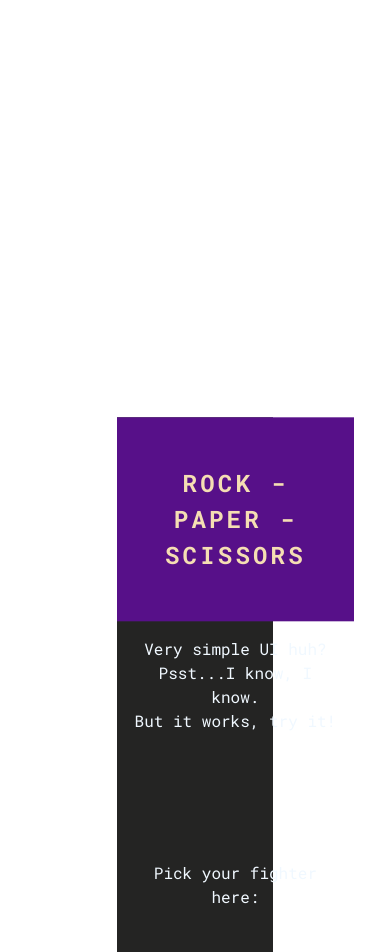
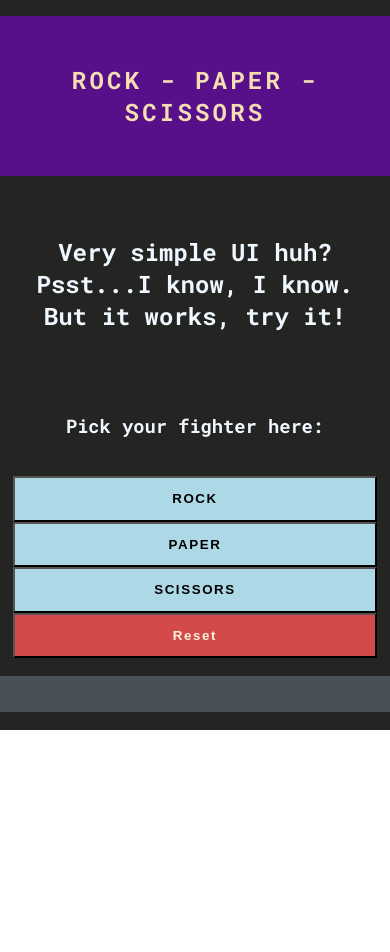
Before and after one commit to rogue-shark/rock_paper_scissors, a plain HTML site: page index.html in a window 390 px wide. Shown: the top 952 px of the page. After the commit the page ends 844 px from the top, so only its background shows below. Drawn offline with nearby package versions, Linux system fonts and the light colour scheme.

Commit message:
fixed dimensions
fixed container and made it mobile responsive too

```diff
--- a/index.html
+++ b/index.html
@@ -5,7 +5,7 @@
     <meta http-equiv="X-UA-Compatible" content="IE=edge">
     <meta name="viewport" content="width=device-width, initial-scale=1.0">
     <title>RPS Classic</title>
-    <link rel="stylesheet" href="https://cdn.jsdelivr.net/npm/bulma@0.9.4/css/bulma.min.css">
+
     <link rel="stylesheet" href="style.css">
     <link href="https://fonts.googleapis.com/css2?family=Roboto+Mono:wght@400;500;700&family=Silkscreen:wght@400;700&display=swap" rel="stylesheet">
 </head>
--- a/style.css
+++ b/style.css
@@ -26,18 +26,19 @@ h2,h3{
 
 .container{
     background-color: #242423;
-    width: 40%;
+    width: 75%;
+    margin: 0 auto;
      display: flex;
      flex-direction: column;
     justify-content: center;
     flex-wrap: wrap;
-    transform: translateY(50%);
+    /* transform: translateY(50%); */
 }
 
 .buttons{
      display: flex;
      justify-content: center;
-     padding: 2em 0;
+     /* padding: 2em 0; */
 }
 
 input[type = "button"]{
@@ -64,3 +65,12 @@ input[type = "button"]{
   background-color:  #495057;
   padding: 1em;
 }
+
+@media (max-width: 730px) {
+    .container{
+        width: 100%;
+    }
+    .buttons{
+        flex-direction: column;
+    }
+}
```
